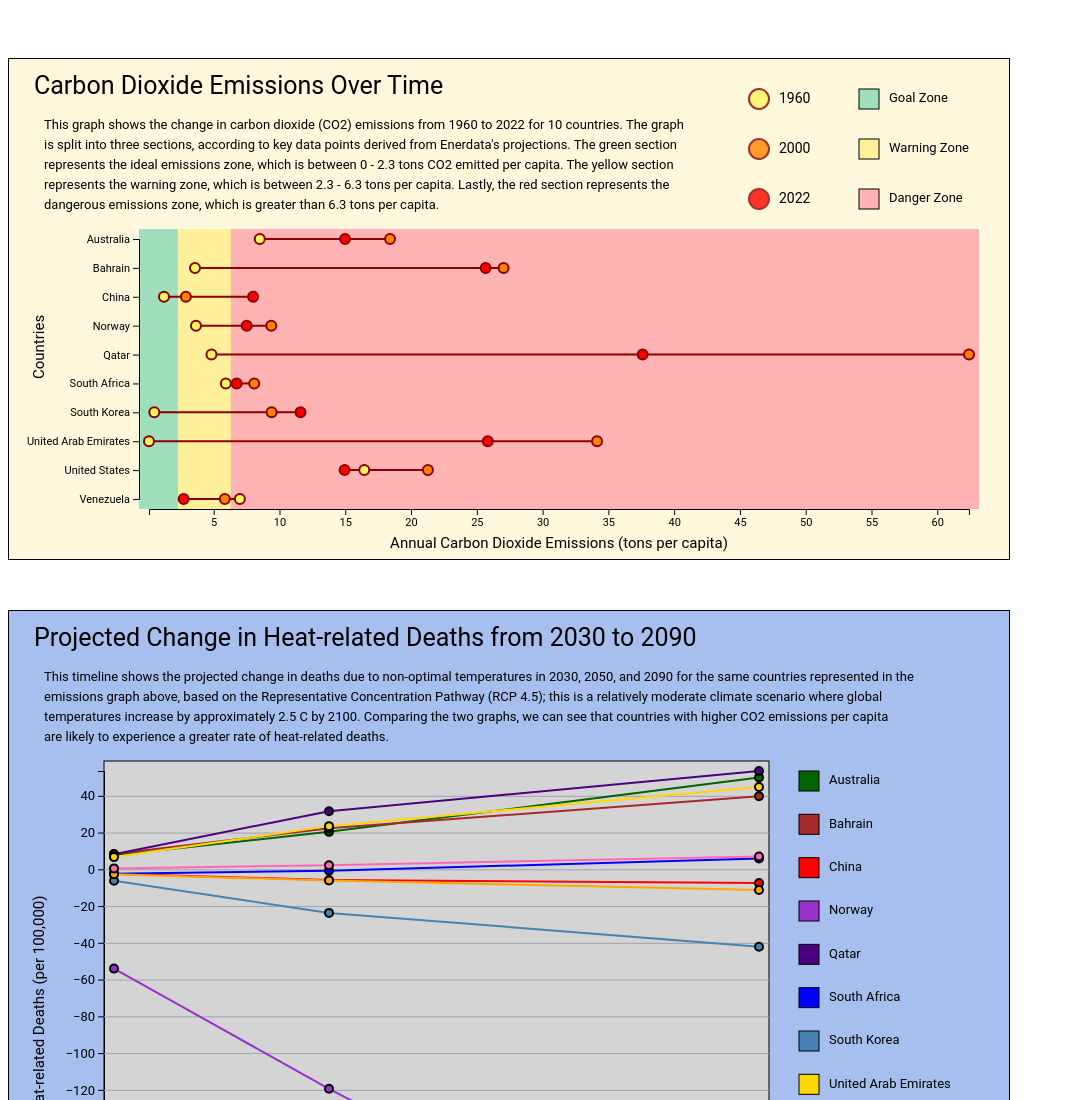
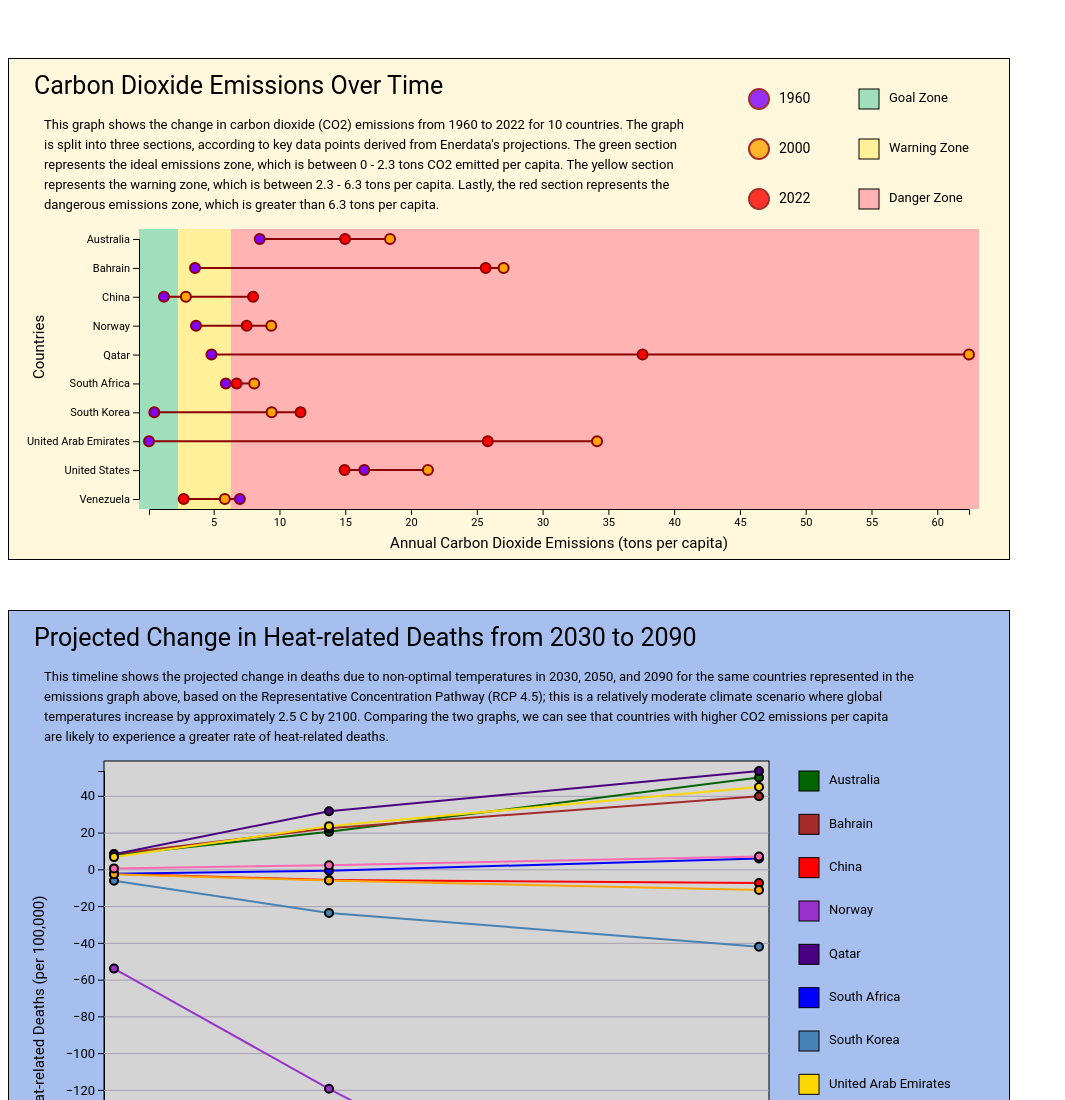
Before and after one commit to youshraj/3300-project, a plain HTML site: page index.html in a window 1280 px wide. Shown: the top 1100 px of the page, without its empty margins (0-1065 px from the left). Drawn offline with nearby package versions, Linux system fonts and the light colour scheme.

Commit message:
changed circle colors

```diff
--- a/index.html
+++ b/index.html
@@ -130,8 +130,8 @@
         .attr('transform', `translate(${margins.left},${margins.top})`);
 
       let yearExtent = d3.extent(years)
-      let colorScale = d3.scaleLinear().domain(yearExtent)
-        .range([d3.rgb("#FCF55F"), d3.rgb("#ff0000")])
+      let colorScale = d3.scaleLinear().domain([1960, 2000, 2022])
+        .range([d3.rgb("#7F00FF"), d3.rgb("#FFA500"), d3.rgb("#ff0000")])
         .interpolate(d3.interpolateHcl);
 
       // lines connecting data points
```
